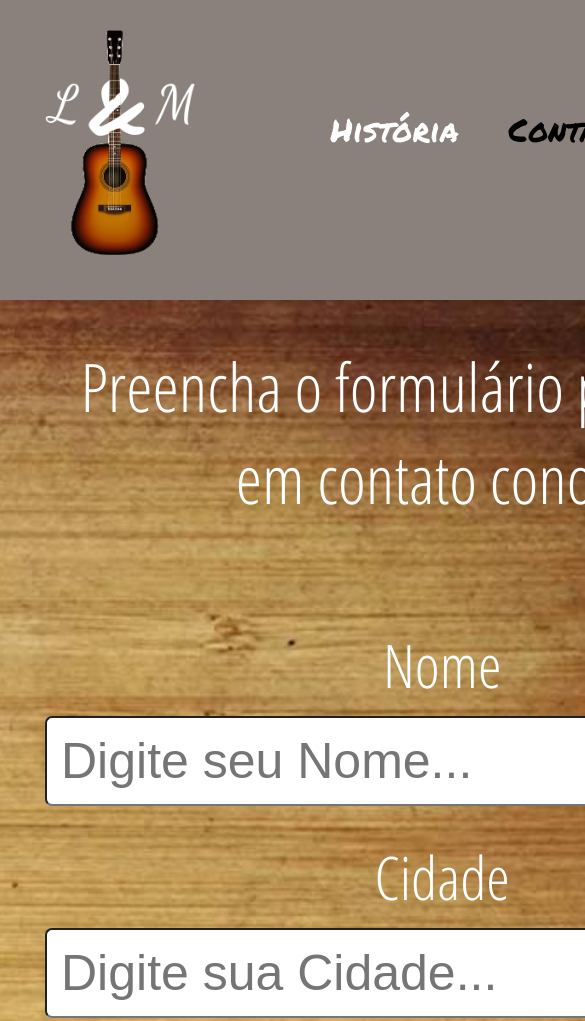
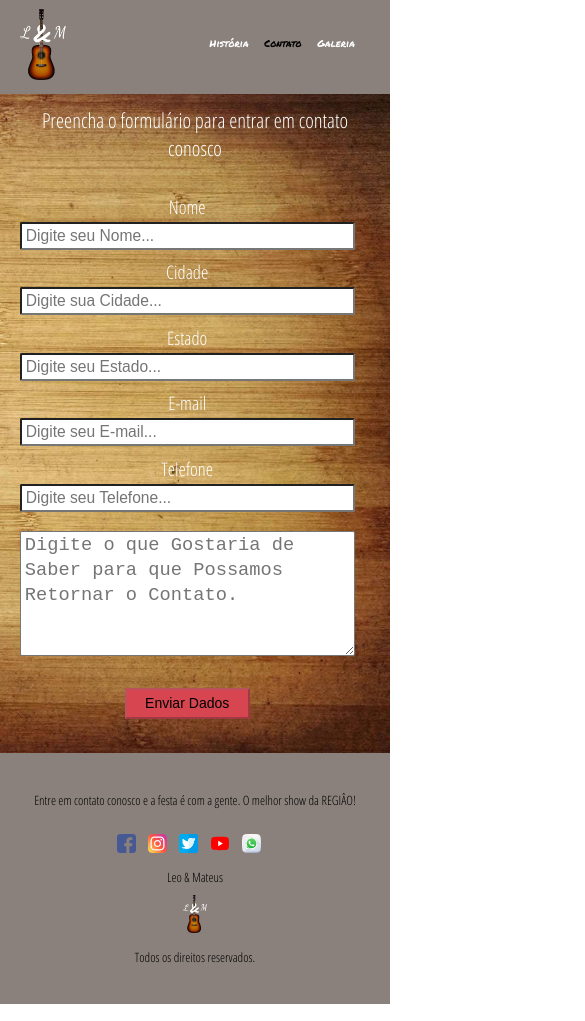
Before and after one commit to Tavim2020/Projeto-DuplaSertanejaOrlandia, a website: page src/views/contato.html in a window 390 px wide. Shown: the top 1021 px of the page, 585 px wide, since content can reach past the window. Drawn offline with Linux system fonts and the light colour scheme.

Commit message:
atualizacao mobile

```diff
--- a/public/style/historia.css
+++ b/public/style/historia.css
@@ -84,7 +84,7 @@ header{
     font-family: 'Permanent Marker', cursive;
 }
 
-.menu nav .menu-animate:nth-child() li a{
+.menu nav .menu-animate:nth-child(1) li a{
     color: var(--black);
 }
 
--- a/public/style/responsiveContato.css
+++ b/public/style/responsiveContato.css
@@ -18,25 +18,26 @@
 
     body{
         margin: 0 auto;
-        width: 900px;
+        width: 100vw;
+        height: 100%;
     }
 
     main{
-        width: 900px;
+        width: 100vw;
     }
 
     body main .container-top{
-        width: 900px;
-        height: 300px;
+        width: 100vw;
+        height: 24.1VW;
         background-color: var(--footer-background);
     }
 
     .img-header{
-        margin-top: 30px;
+        margin-top: 2.4VW;
     }
 
     .img-header img{
-        width: 150px;
+        width: 12vw;
     }
 
     .hidden{
@@ -49,28 +50,28 @@
     }
 
     .menu-animate{
-        margin-right: 50px;
+        margin-right: 4vw;
         display: flex;
         align-items: center;
     }
 
 
     .violaoIcon img{
-        width: 70px;
+        width: 5.6vw;
     }
 
 
     .menu nav li a{
         color: var(--white);
-        font-size: 32px;
+        font-size: 2.5vw;
         font-family: 'Permanent Marker', cursive;
     }
 
     /* container central */
 
     .container-center{
-        width: 900px;
-        height: 2100px;
+        width: 100vw;
+        height: 169vw;
         background-image: url(/images/sertanejo.jpg);
         background-size: cover;
         background-repeat: no-repeat;
@@ -83,18 +84,18 @@
     .head-form{
         margin: 0 auto;
         width: 90%;
-        margin-top: 40px;
+        margin-top: 3.2vw;
         display: flex;
         flex-direction: column;
         align-items: center;
     }
 
     .head-form h2{
-        font-size: 67px;
+        font-size: 5.3vw;
         text-align: center;
         font-family: 'Open Sans Condensed', sans-serif;
         font-weight: 400;
-        margin-bottom: 100px;
+        margin-bottom: 8vw;
         color: #fff;
     }
 
@@ -117,51 +118,51 @@
 
     form label{
         width: 100%;
-        font-size: 60px;
+        font-size: 4.8vw;
         font-family: 'Open Sans Condensed', sans-serif;
-        margin-bottom: 10px;
+        margin-bottom: 0.8vw;
         text-align: center;
         color: #fff;
     }
 
     form input{
         width: 100%;
-        height: 90px;
-        border-radius: 8px;
-        border-top-left-radius: 7px;
-        border-top-right-radius: 7px;
-        border-bottom-left-radius: 7px;
-        border-bottom-right-radius: 7px;
-        margin-bottom: 30px;
-        padding: 5px 14px 5px 14px;
-        font-size: 50px;
+        height: 7.2vw;
+        border-radius: 0.6vw;
+        border-top-left-radius: 0.5vw;
+        border-top-right-radius: 0.5vw;
+        border-bottom-left-radius: 0.5vw;
+        border-bottom-right-radius: 0.5vw;
+        margin-bottom: 2.4vw;
+        padding: 0.4vw 1.12vw 0.4vw 1.12vw;
+        font-size: 4vw;
     }
 
     form textarea{
-        margin-top: 30px;
+        margin-top: 2.4vw;
         width: 100%;
         max-width: 100%;
-        max-height: 400px;
-        min-width: 500px;
-        min-height: 300px;
-        font-size: 60px;
-        line-height: 80px;
-        padding: 5px 14px 5px 14px;
-        border-top-left-radius: 7px;
-        border-top-right-radius: 7px;
-        border-bottom-left-radius: 7px;
-        border-bottom-right-radius: 7px;
+        max-height: 32.2vw;
+        min-width: 40vw;
+        min-height: 24vw;
+        font-size: 4.8vw;
+        line-height: 6.4vw;
+        padding: 0.4vw 1.12vw 0.4vw 1.12vw;
+        border-top-left-radius: 0.5vw;
+        border-top-right-radius: 0.5vw;
+        border-bottom-left-radius: 0.5vw;
+        border-bottom-right-radius: 0.5vw;
     }
 
     form button{
-        width: 400px;
-        height: 100px;
-        margin-top: 100px;
-        font-size: 45px;
+        width: 32vw;
+        height: 8vw;
+        margin-top: 8vw;
+        font-size: 3.6vw;
         display: flex;
         align-items: center;
         justify-content: center;
-        padding: 30px 47px;
+        padding: 2.4vw 3.7vw;
         background-color: var(--red-button);
         transition: 0.5s;
     }
@@ -177,8 +178,8 @@
 
      /* footer */
      footer{
-        width: 900px;
-        height: 800px;
+        width: 100vw;
+        height: 64.4vw;
         display: flex;
         flex-direction: column;
         background-color: var(--footer-background);
@@ -206,47 +207,47 @@
     }
 
     .container-top-footer .text-footer .h3{
-        font-size: 42px;
+        font-size: 3.3vw;
         text-align: center;
         font-weight: 400;
         font-family: 'Open Sans Condensed', sans-serif;
-        margin-bottom: 30px;
+        margin-bottom: 2.4vw;
     }
 
     .container-top-footer .text-footer .container-left .contato-footer{
         display: flex;
         align-items: center;
         flex-direction: column;
-        margin-bottom: 50px;
+        margin-bottom: 4vw;
     }
 
     .container-top-footer .text-footer .container-left .h3{
-        font-size: 42px;
+        font-size: 3.3vw;
         text-align: center;
         font-weight: 400;
         font-family: 'Open Sans Condensed', sans-serif;
-        margin-bottom: 30px;
+        margin-bottom: 2.4vw;
     }
 
     .container-top-footer .text-footer .contato-footer h4{
-        font-size: 42px;
+        font-size: 3.3vw;
         text-align: center;
         font-weight: 400;
         font-family: 'Open Sans Condensed', sans-serif;
-        margin-top: 50px;
+        margin-top: 4vw;
     }
 
 
 
     .container-top-footer .text-footer .container-left .contato-footer img{
-        width: 150px;
+        width: 12vw;
         transition: 1s;
         cursor: pointer;
-        margin-bottom: 50px;
+        margin-bottom: 4vw;
     }
 
     .container-top-footer .text-footer .container-left .contato-footer img:hover{
-        width: 170px;
+        width: 13.6vw;
     }
 
     .icons-footer{
@@ -256,11 +257,11 @@
     }
 
     .icons-footer img{
-        width: 60px;
-        margin-top: 50px;
-        border-radius: 9px;
-        margin-right: 40px;
-        margin-bottom: 50px;
+        width: 4.8vw;
+        margin-top: 4vw;
+        border-radius: 0.7vw;
+        margin-right: 3.2vw;
+        margin-bottom: 4vw;
         cursor: pointer;
     }
 
--- a/public/style/responsiveGaleria.css
+++ b/public/style/responsiveGaleria.css
@@ -18,25 +18,25 @@
 
     body{
         margin: 0 auto;
-        width: 900px;
+        width: 100vw;
     }
 
     main{
-        width: 900px;
+        width: 100vw;
     }
 
     body main .container-top{
-        width: 900px;
-        height: 300px;
+        width: 100vw;
+        height: 24vw;
         background-color: var(--footer-background);
     }
 
     .img-header{
-        margin-top: 30px;
+        margin-top: 2.4vw;
     }
 
     .img-header img{
-        width: 150px;
+        width: 12vw;
     }
 
     .hidden{
@@ -49,31 +49,31 @@
     }
 
     .menu-animate{
-        margin-right: 50px;
+        margin-right: 4vw;
         display: flex;
         align-items: center;
     }
 
 
     .violaoIcon img{
-        width: 70px;
+        width: 5.6vw;
     }
 
 
     .menu nav li a{
         color: var(--white);
-        font-size: 32px;
+        font-size: 2.5vw;
         font-family: 'Permanent Marker', cursive;
     }
 
     /* container central */
 
     .container-center{
-        width: 900px;
-        height: 7800px;
+        width: 100vw;
+        height: 640vw;
         background-image: url(/images/sertanejo.jpg);
         background-repeat: repeat;
-        background-size: 100%;
+        background-size: auto;
         object-fit: cover;
         overflow: hidden;
         display: flex;
@@ -88,7 +88,7 @@
     }
 
     .one-text{
-        font-size: 50px;
+        font-size: 4vw;
         top: 1.4%;
         font-family: 'Hachi Maru Pop', cursive;
         color: #fff;
@@ -96,8 +96,8 @@
     }
 
     .two-text{
-        width: 203px;
-        font-size: 35px;
+        width: 16.3vw;
+        font-size: 2.8vw;
         top: 30%;
         font-family: 'Hanalei', cursive;
         color: #fff;
@@ -105,7 +105,7 @@
 
 
     .tree-text{
-        font-size: 25px;
+        font-size: 2vw;
         top: 100%;
         font-family: 'Open Sans Condensed', sans-serif;
         color: #fff;
@@ -113,22 +113,22 @@
     }
 
     .four-text{
-        width: 300px;
-        font-size: 55px;
+        width: 24.1vw;
+        font-size: 4.4vw;
         top: 88%;
         font-family: 'Sacramento', cursive;
         color: #fff;
     }
 
     .five-text{
-        font-size: 38px;
+        font-size: 3vw;
         top: 10%;
         font-family: 'Dancing Script', cursive;
         color: #fff;
     }
 
     .six-text{
-        font-size: 44px;
+        font-size: 3.5vw;
         right: 10%;
         font-family: 'Hachi Maru Pop', cursive;
         color: #fff;
@@ -136,14 +136,14 @@
     }
 
     .seven-text{
-        font-size: 25px;
+        font-size: 2vw;
         font-family: 'Hanalei', cursive;
         color: #fff;
     }
 
     .eight-text{
-        width: 200px;
-        font-size: 15px;
+        width: 16vw;
+        font-size: 1.2vw;
         top: 60%;
         font-family: 'Open Sans Condensed', sans-serif;
         color: #fff;
@@ -162,25 +162,25 @@
 
     .galeria h2{
         font-family: 'Open Sans Condensed', sans-serif;
-        font-size: 80px;
+        font-size: 6.4vw;
         font-weight: 400;
-        letter-spacing: 2px;
-        margin-top: 200px;
-        margin-bottom: 15px;
+        letter-spacing: 0.16vw;
+        margin-top: 22vw;
+        margin-bottom: 1.2vw;
     }
 
     .galeria h3{
         font-family: 'Open Sans Condensed', sans-serif;
-        font-size: 55px;
+        font-size: 4.4vw;
         font-weight: 400;
-        margin-bottom: 50px;
+        margin-bottom: 4vw;
         color: #575252;
     }
 
     .fotos{
         margin: 0 auto;
         width: 100%;
-        height: 7200px;
+        height: 579vw;
         display: flex;
         background-image: none;
         flex-direction: column;
@@ -190,151 +190,153 @@
     }
     .fotos .box{
         margin: 0 auto;
-        width: 810px;
+        width: 65.2vw;
     }
 
     .quadro{
         width: 100%;
-        height: 560px;
-        margin-bottom: 35px;
+        height: 45vw;
+        margin-bottom: 2.8vw;
         z-index: 10;
         filter: drop-shadow(0 0 5rem #000);
     }
     .quadro:nth-child(1){
-        margin-top: 150px;
+        margin-top: 12vw;
     }
 
     .fotos img{
         z-index: 5;
+
     }
 
     #one{
-        width: 636px;
-        height: 405px;
         position: absolute;
-        top: 3.15%;
-        left: 10.48%;
+        top: 3.10%;
+        left: 21.48%;
         z-index: 4;
+        width: 51.2vw;
+        height: 32.6vw;
 
     }
     #two{
-        width: 636px;
-        height: 405px;
+        width: 51.2vw;
+        height: 32.59vw;
         position: absolute;
-        top: 11.48%;
-        left: 10.48%;
+        top: 11.50%;
+        left: 21.48%;
         object-fit: cover;
         object-position: 40%;
         z-index: 4;
     }
 
     #tree{
-        width: 636px;
-        height: 405px;
+        width: 51.2vw;
+        height: 32.6vw;
         position: absolute;
-        top: 19.8%;
-        left: 10.48%;
+        top: 19.855%;
+        left: 21.48%;
         object-fit: cover;
         object-position: top;
         z-index: 4;
     }
 
     #four{
-        width: 636px;
-        height: 405px;
+        width: 51.2vw;
+        height: 32.6vw;
         position: absolute;
-        top: 28.12%;
-        left: 10.48%;
+        top: 28.2%;
+        left: 21.48%;
         z-index: 4;
     }
 
     #five{
-        width: 636px;
-        height: 405px;
+        width: 51.2vw;
+        height: 32.6vw;
         position: absolute;
-        top: 36.448%;
-        left: 10.45%;
+        top: 36.56%;
+        left: 21.48%;
         object-fit: cover;
         object-position: 40%;
         z-index: 4;
     }
 
     #six{
-        width: 636px;
-        height: 405px;
+        width: 51.2vw;
+        height: 32.6vw;
         position: absolute;
         object-fit: cover;
-        top: 44.769%;
-        left: 10.45%;
+        top: 44.91%;
+        left: 21.48%;
         object-fit: cover;
         object-position: top;
         z-index: 4;
     }
 
     #seven{
-        width: 636px;
-        height: 405px;
+        width: 51.2vw;
+        height: 32.6vw;
         position: absolute;
         object-fit: cover;
-        top: 53.09%;
-        left: 10.45%;
+        top: 53.295%;
+        left: 21.48%;
         z-index: 4;
     }
 
     #eight{
-        width: 636px;
-        height: 405px;
+        width: 51.2vw;
+        height: 32.6vw;
         position: absolute;
-        top: 61.36%;
-        left: 10.45%;
+        top: 61.645%;
+        left: 21.48%;
         object-fit: cover;
         object-position: 40%;
         z-index: 4;
     }
 
     #nine{
-        width: 636px;
-        height: 405px;
+        width: 51.2vw;
+        height: 32.6vw;
         position: absolute;
         object-fit: cover;
-        top: 69.69%;
-        left: 10.45%;
+        top: 70%;
+        left: 21.48%;
         object-fit: cover;
         object-position: top;
         z-index: 4;
     }
 
     #ten{
-        width: 636px;
-        height: 405px;
+        width: 51.2vw;
+        height: 32.6vw;
         position: absolute;
         object-fit: cover;
-        top: 78.048%;
-        left: 10.45%;
+        top: 78.39%;
+        left: 21.48%;
         z-index: 4;
     }
 
     #eleven{
-        width: 636px;
-        height: 405px;
+        width: 51.2vw;
+        height: 32.6vw;
         position: absolute;
-        top: 86.36%;
-        left: 10.446%;
+        top: 86.73%;
+        left: 21.48%;
         object-fit: cover;
         object-position: 40%;
         z-index: 4;
     }
 
     #twelve{
-        width: 636px;
-        height: 405px;
+        width: 51.2vw;
+        height: 32.6vw;
         position: absolute;
         object-fit: cover;
-        top: 94.686%;
-        left: 10.45%;
+        top: 95.09%;
+        left: 21.48%;
         object-fit: cover;
         object-position: top;
         z-index: 4;
+        margin-bottom: 3vw;
     }
 
 
```
